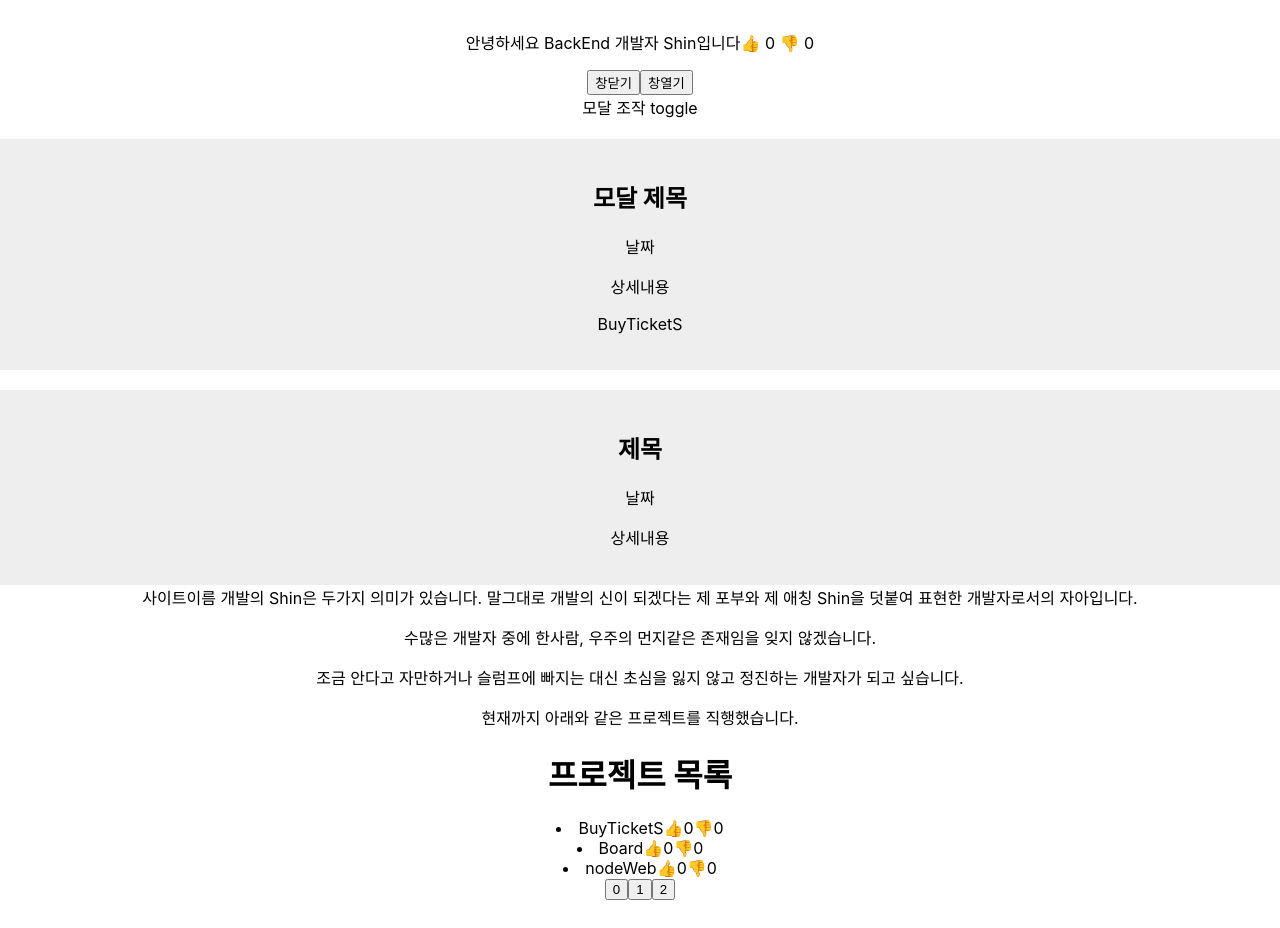
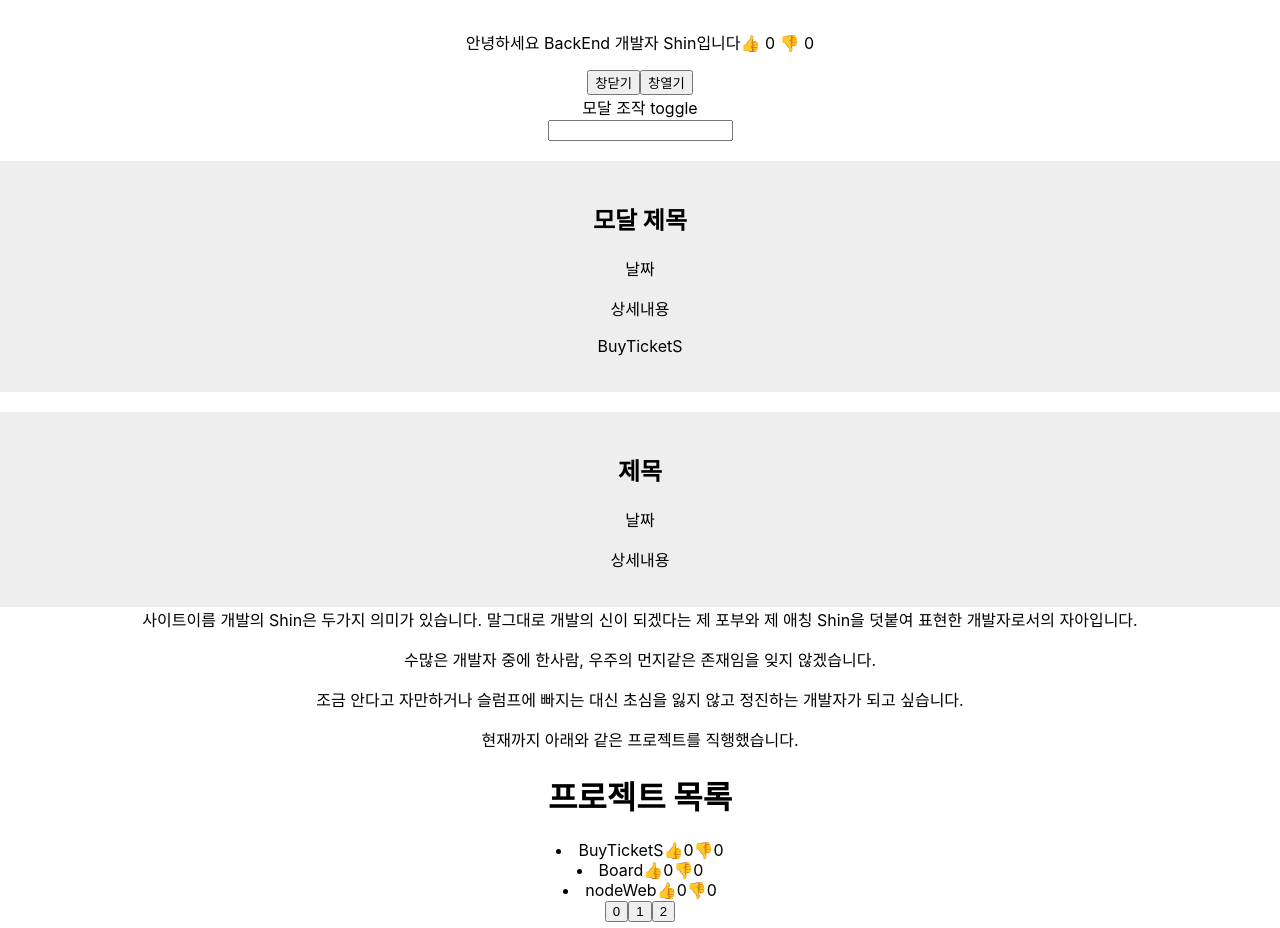
Before and after one commit to bellasimi/nodeWeb, a React (Create React App) app in the folder resume/: page / in a window 1280 px wide. Shown: the part 400-1328 px from the top of the page. Built offline with nearby package versions, Linux system fonts and the light colour scheme.

Commit message:
[Front] input 값 조작하기

```diff
--- a/resume/src/App.js
+++ b/resume/src/App.js
@@ -77,7 +77,7 @@ function App() {
 
     let [modalTitle,setModalTitle] = useState("모달 제목");
     let [modalIdx,setModalIdx] = useState(0);
-
+    let [inputValue,setInputValue] = useState("");
 
 
   return (
@@ -115,7 +115,8 @@ function App() {
                 <div onClick = { () => { modal변경(!modal); }}>
                     모달 조작 toggle
                 </div>
-
+                <input onChange={ (e)=>{ setInputValue(e.target.value)} } />
+                { inputValue}
                 {
                     modal === true
                     ? <Modal modalTitle={modalTitle} modalIdx={modalIdx} 프로젝트명={프로젝트명}/>
@@ -144,6 +145,7 @@ function App() {
             {
                 프로젝트명.map((각각의값,idx) => {
                     return (
+                    <div key={idx}>
                         <li onClick = { setModalTitle.bind(this,각각의값) }>{프로젝트명[idx]}
                             <span onClick = { () => {repChange(good,idx) } }>👍</span>
                             <span>
@@ -155,7 +157,7 @@ function App() {
                                  {bad[idx]}
                             </span>
                         </li>
-
+                    </div>
                     )
                 })
 
```
